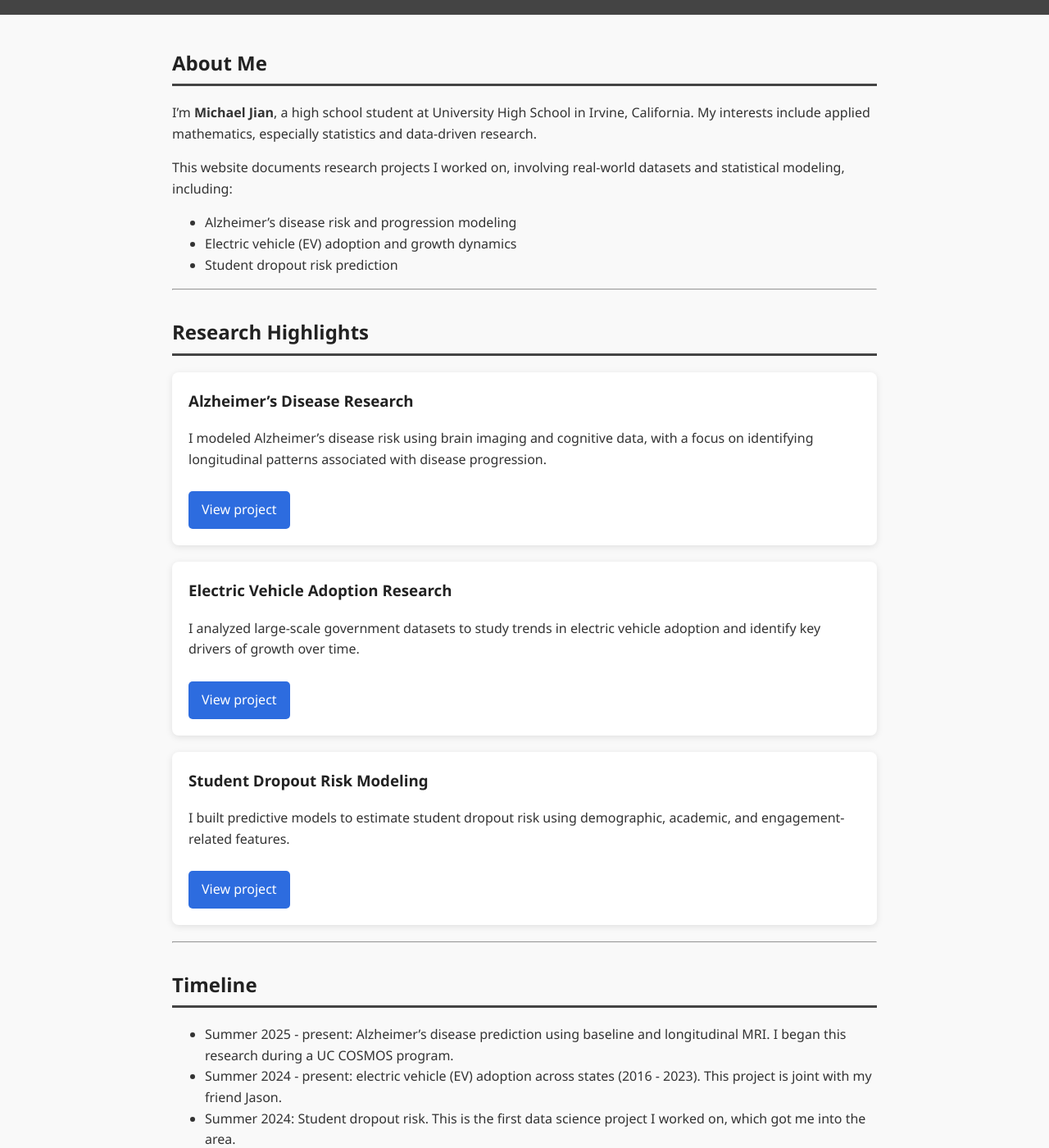
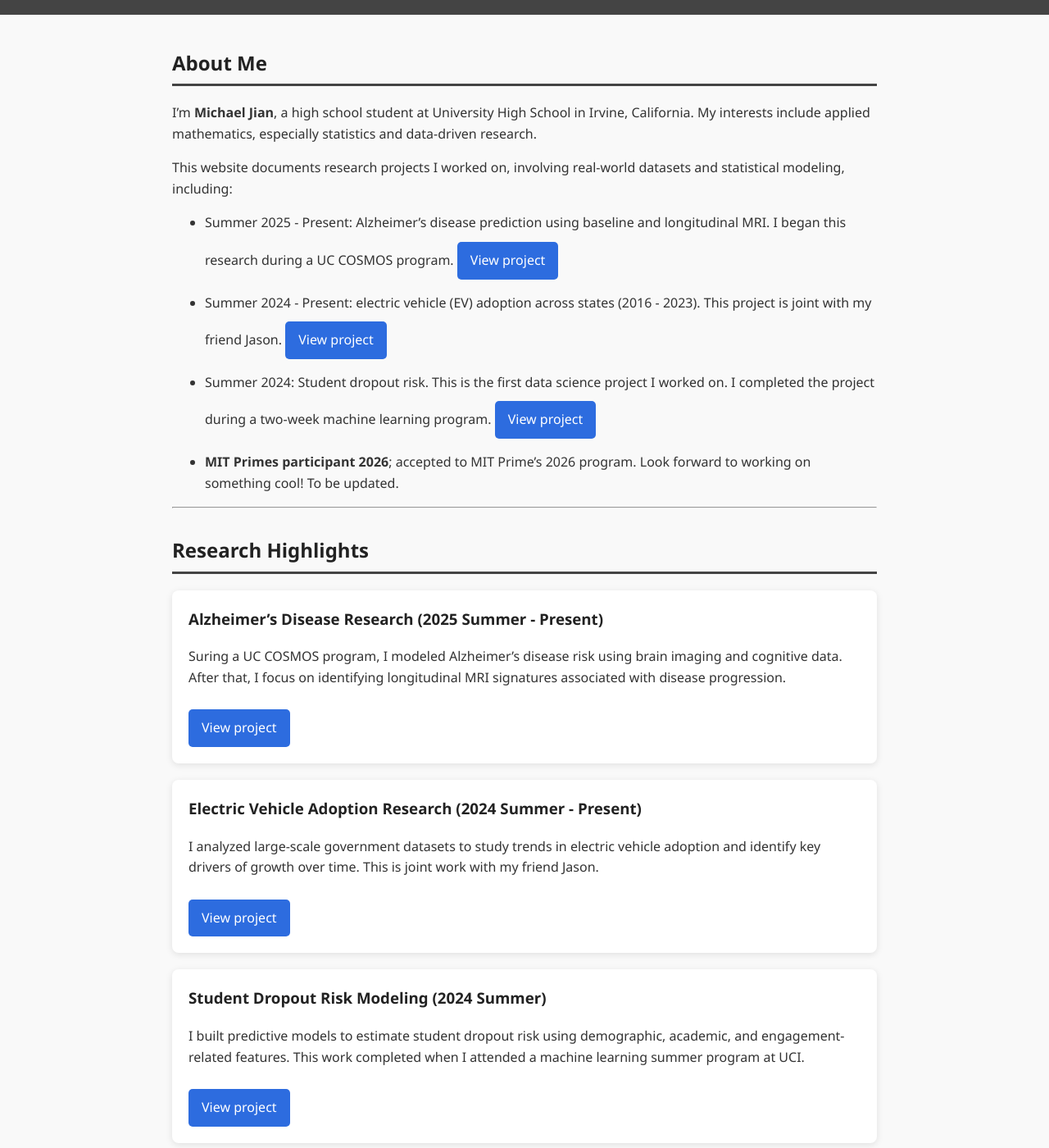
Before and after one commit to mcjian09/mcjian09.github.io, a Jekyll site: the page built from index.md, in a window 1280 px wide and 1400 px high, scrolled down 219 px. Shown: the whole window at 82% size. Built offline with Jekyll 4.4.1, drawn with Linux system fonts in a browser that asks for light colours; some of the changed text lies outside the part shown.

Commit message:
Revise research project details and formatting
Updated project descriptions and added timeframes for research activities. Improved clarity and detail in the research highlights section.

```diff
--- a/index.md
+++ b/index.md
@@ -9,9 +9,13 @@ I'm **Michael Jian**, a high school student at University High School in Irvine,
 
 This website documents research projects I worked on, involving real-world datasets and statistical modeling, including:
 
-- Alzheimer’s disease risk and progression modeling
-- Electric vehicle (EV) adoption and growth dynamics
-- Student dropout risk prediction
+- Summer 2025 - Present: Alzheimer’s disease prediction using baseline and longitudinal MRI. I began this research during a UC COSMOS program.   <a class="button" href="{{ '/alzheimers/' | relative_url }}">View project</a>
+
+- Summer 2024 - Present: electric vehicle (EV) adoption across states (2016  - 2023). This project is joint with my friend Jason.   <a class="button" href="{{ '/ev/' | relative_url }}">View project</a>
+
+- Summer 2024: Student dropout risk. This is the first data science project I worked on. I completed the project during a two-week machine learning program.   <a class="button" href="{{ '/dropout/' | relative_url }}">View project</a>
+
+- **MIT Primes participant 2026**; accepted to MIT Prime's 2026 program. Look forward to working on something cool! To be updated.
 
 ---
 
@@ -20,28 +24,28 @@ This website documents research projects I worked on, involving real-world datas
 ## Research Highlights
 
 <div class="card">
-  <h3>Alzheimer’s Disease Research</h3>
+  <h3>Alzheimer’s Disease Research (2025 Summer - Present)</h3>
   <p>
-    I modeled Alzheimer’s disease risk using brain imaging and cognitive data, with a focus on
-    identifying longitudinal patterns associated with disease progression.
+    Suring a UC COSMOS program, I modeled Alzheimer’s disease risk using brain imaging and cognitive data. After that, I focus on
+    identifying longitudinal MRI signatures associated with disease progression.
   </p>
   <a class="button" href="{{ '/alzheimers/' | relative_url }}">View project</a>
 </div>
 
 <div class="card">
-  <h3>Electric Vehicle Adoption Research</h3>
+  <h3>Electric Vehicle Adoption Research (2024 Summer - Present)</h3>
   <p>
     I analyzed large-scale government datasets to study trends in electric vehicle adoption and
-    identify key drivers of growth over time.
+    identify key drivers of growth over time. This is joint work with my friend Jason.
   </p>
   <a class="button" href="{{ '/ev/' | relative_url }}">View project</a>
 </div>
 
 <div class="card">
-  <h3>Student Dropout Risk Modeling</h3>
+  <h3>Student Dropout Risk Modeling (2024 Summer) </h3>
   <p>
     I built predictive models to estimate student dropout risk using demographic, academic,
-    and engagement-related features.
+    and engagement-related features. This work completed when I attended a machine learning summer program at UCI.
   </p>
   <a class="button" href="{{ '/dropout/' | relative_url }}">View project</a>
 </div>
@@ -53,7 +57,7 @@ This website documents research projects I worked on, involving real-world datas
 - Summer 2025 - present: Alzheimer’s disease prediction using baseline and longitudinal MRI. I began this research during a UC COSMOS program.
 - Summer 2024 - present: electric vehicle (EV) adoption across states (2016  - 2023). This project is joint with my friend Jason.
 - Summer 2024: Student dropout risk. This is the first data science project I worked on, which got me into the area.
-- **MIT Primes participant 2026**; accepted to MIT Prime's 2026 program.
+- **MIT Primes participant 2026**; accepted to MIT Prime's 2026 program. Look forward to working on something cool!
 
 ---
 
```
